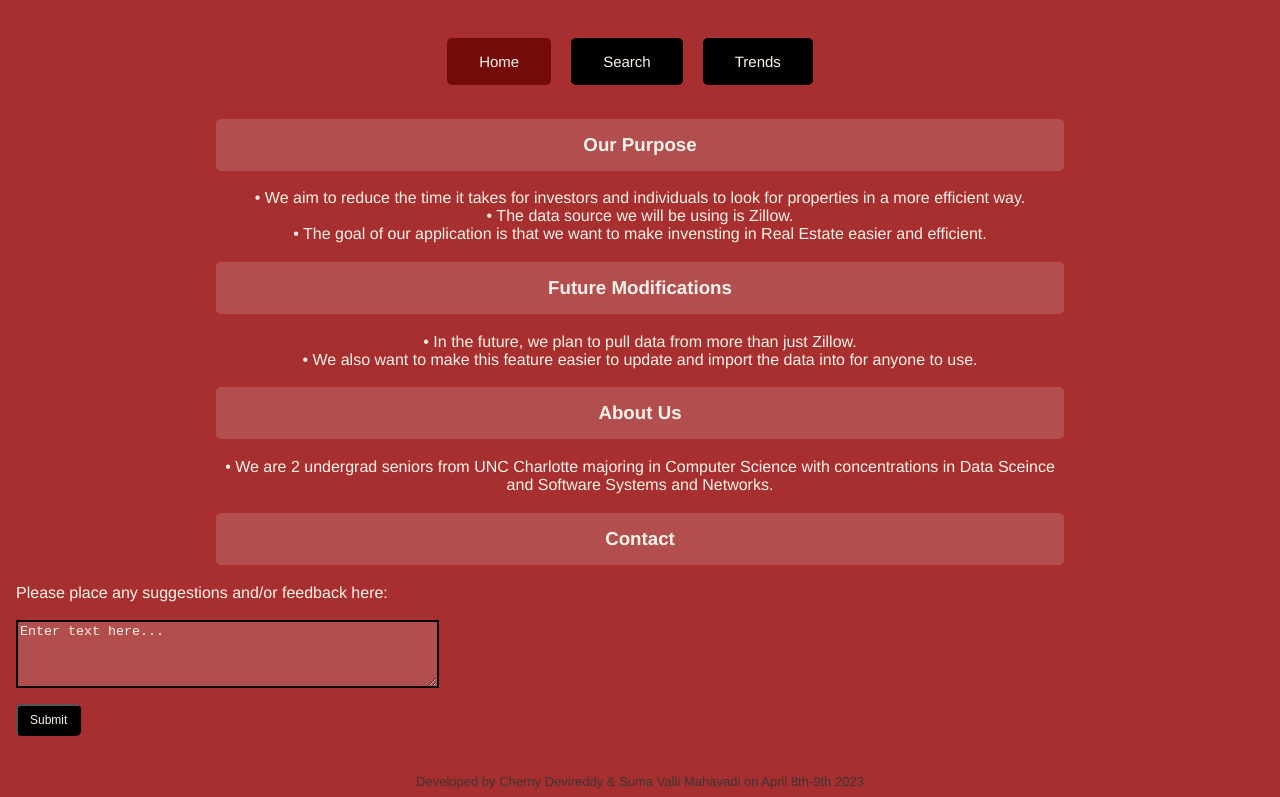
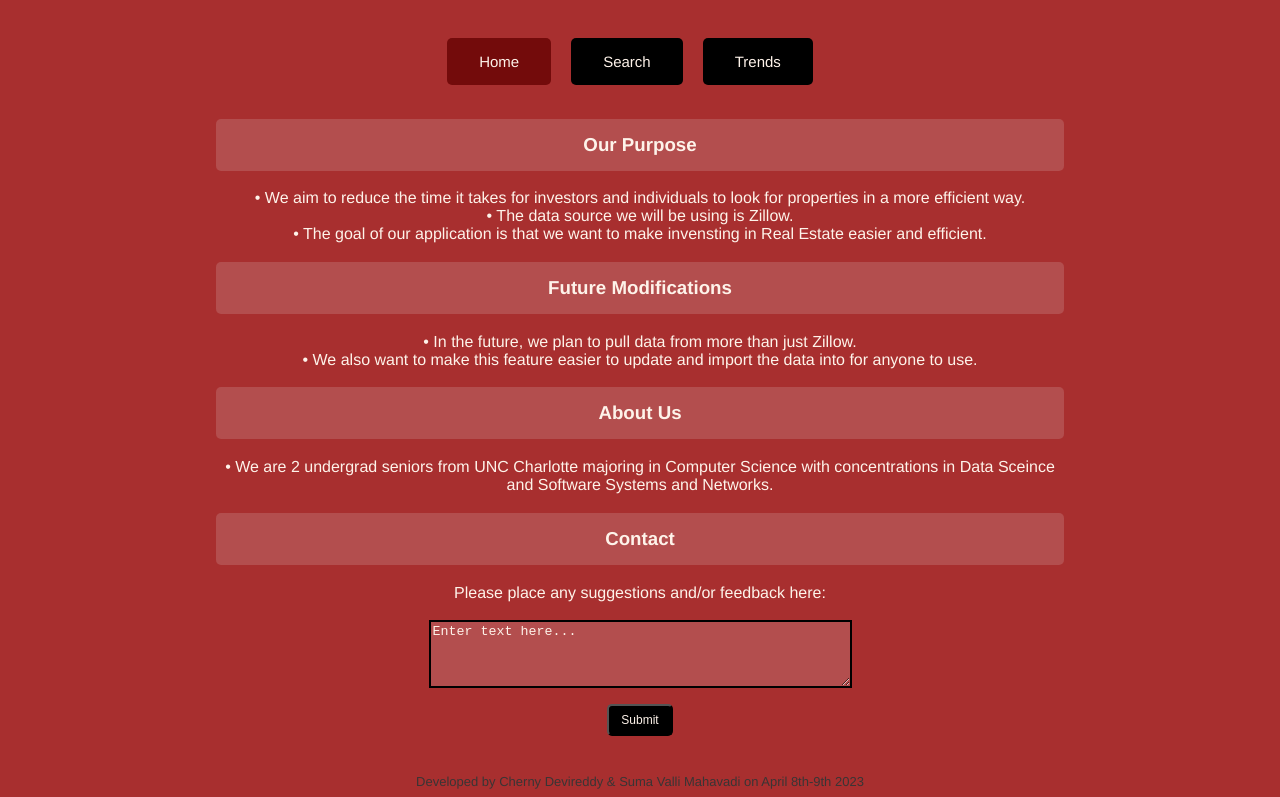
Before and after one commit to ChernyDevireddy1/NCHACK, an Angular app in the folder rethinkRE/: page /home in a window 1280 px wide. Shown: the part 203-1000 px from the top of the page. Built offline with nearby package versions, Linux system fonts and the light colour scheme.

Commit message:
css change

```diff
--- a/rethinkRE/src/styles.css
+++ b/rethinkRE/src/styles.css
@@ -48,7 +48,7 @@ li {
 margin-right: 100px;
 }
 
-h2{
+h2 {
 text-align: center;
 }
 
@@ -135,3 +135,7 @@ select {
   border-radius:10px;
   margin-left: 10px;
 }
+
+div {
+  text-align: center;
+}
```
